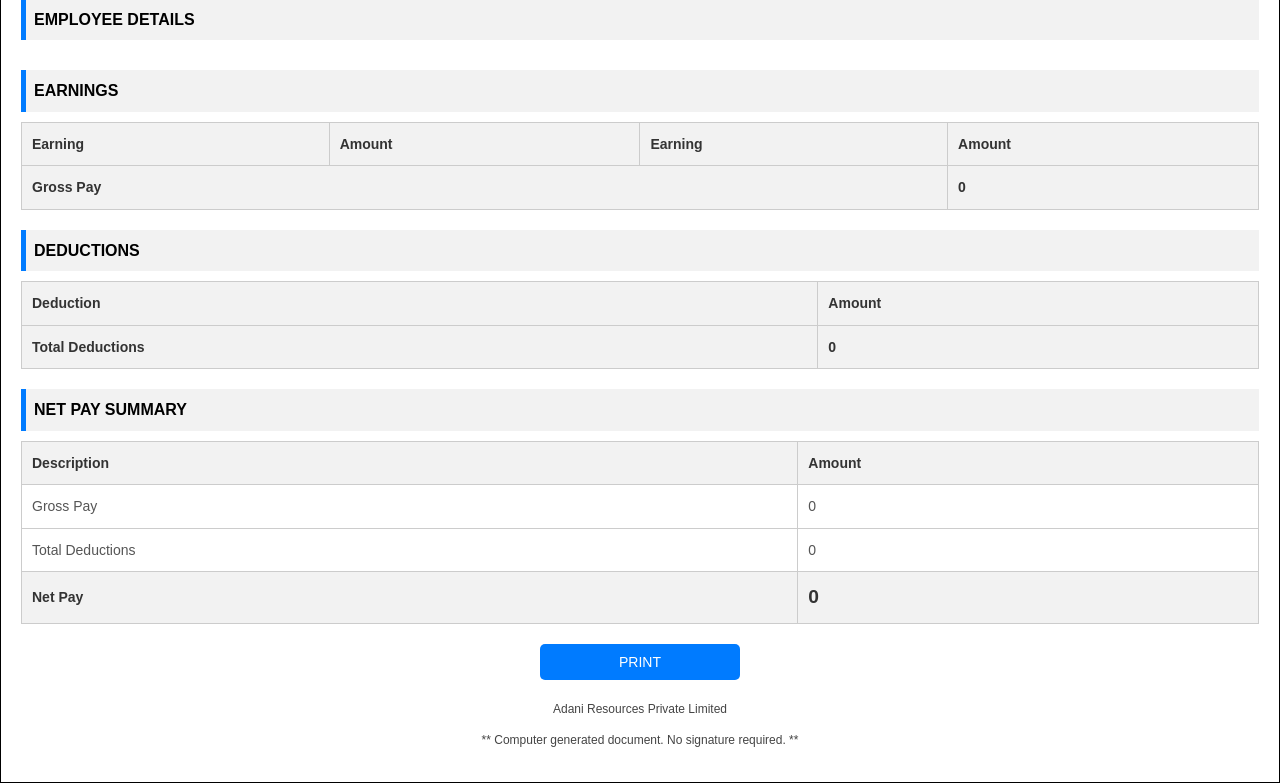
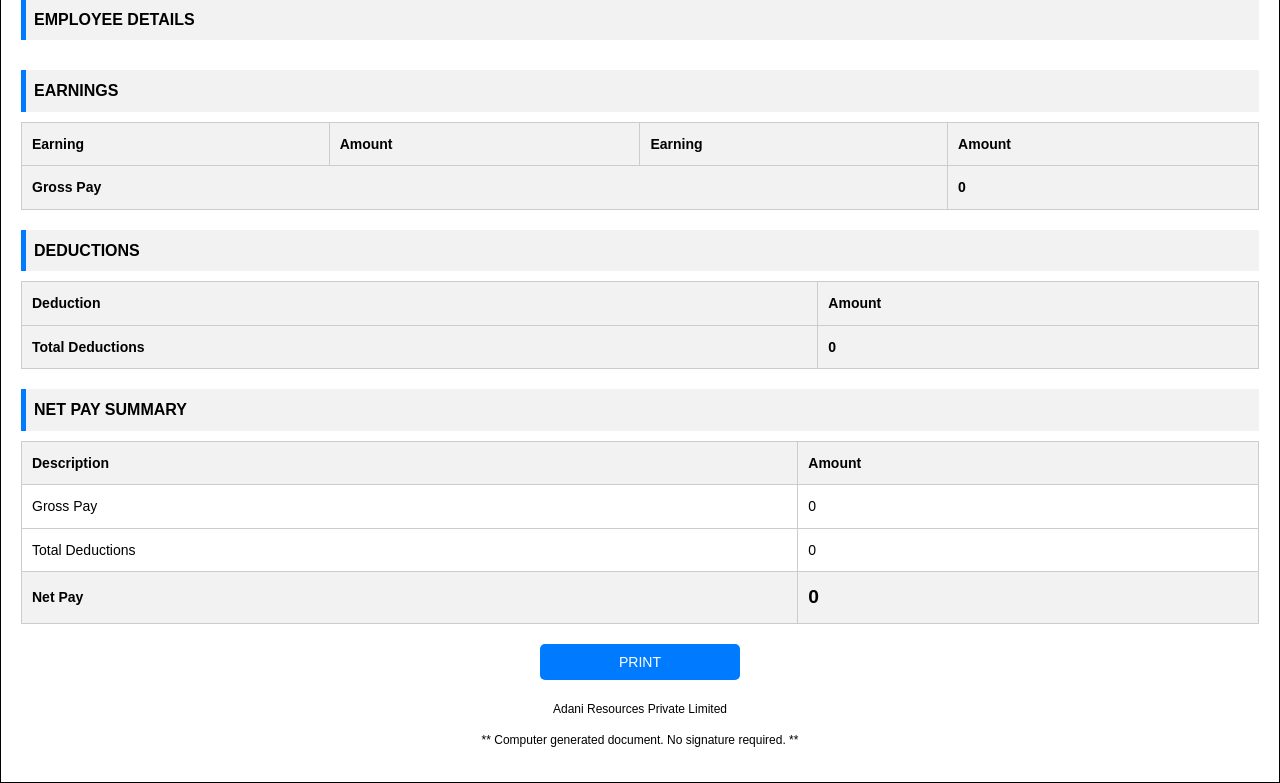
Before and after one commit to AWMKRUNAL/Salary-Portal, a Flask app: template templates/salary_slip.html in a window 1280 px wide. Shown: the part 137-920 px from the top of the page. Run offline with Flask 3, Linux system fonts and the light colour scheme; the template is opened without the code that fills it, so the values that code supplies are empty.

Commit message:
Update salary_slip.html

```diff
--- a/templates/salary_slip.html
+++ b/templates/salary_slip.html
@@ -46,7 +46,7 @@
         }
         .header-right p {
             margin: 2px 0;
-            color: #444;
+            color: #000;
         }
 
         /* Section Styling */
@@ -62,6 +62,7 @@
             padding: 8px;
             text-transform: uppercase;
             border-left: 5px solid #007BFF;
+            color: black;
         }
 
         /* Employee Details */
@@ -83,10 +84,11 @@
             padding: 8px 5px;
             font-size: 14px;
             border: 1px solid #ccc;
+            color: black;
         }
         .employee-details td.field {
             font-weight: bold;
-            color: #555;
+            color: #000;
         }
         .employee-details td.value {
             color: #000;
@@ -109,10 +111,10 @@
         th {
             background-color: #f2f2f2;
             font-weight: bold;
-            color: #333;
+            color: #000;
         }
         td {
-            color: #555;
+            color: #000;
         }
 
         /* Summary Section */
@@ -147,7 +149,7 @@
         .footer {
             text-align: center;
             font-size: 12px;
-            color: #444;
+            color: #000;
             margin-top: 20px;
         }
 
@@ -180,7 +182,8 @@
             }
 
             table {
-                width: 100%; /* Expand tables to full width */
+                width: 100%;
+                color: black;/* Expand tables to full width */
             }
         }
     </style>
```
